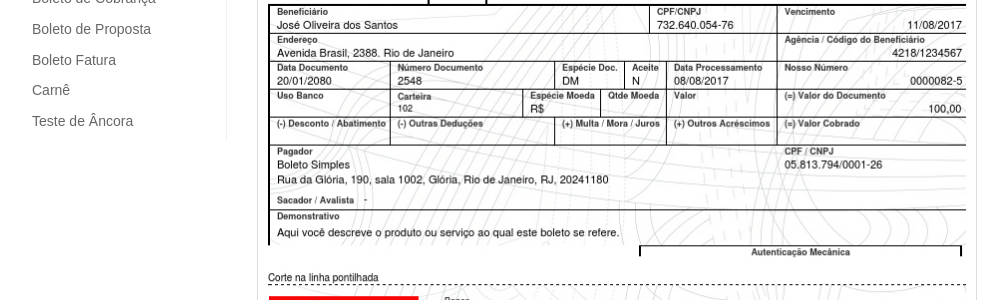
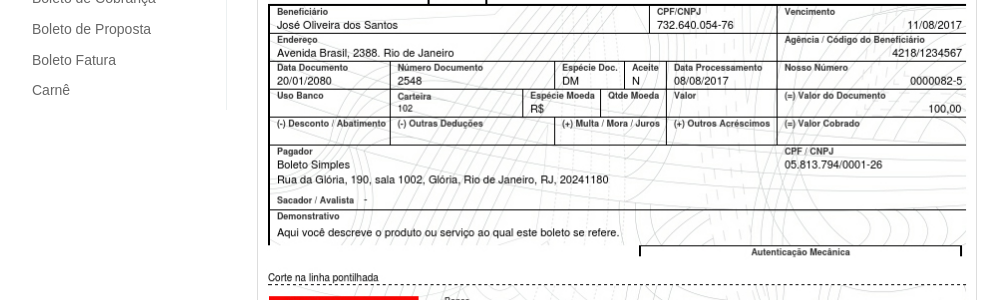
Before and after one commit to BoletoSimples/boletosimples-features, a Jekyll site: the page built from index.markdown, in a window 1280 px wide and 900 px high, scrolled down 417 px. Shown: the part 147-447 px from the top of the window, without its empty margins (143-1151 px from the left). Built offline with Jekyll 4.4.1, drawn with Linux system fonts in a browser that asks for light colours; some of the changed text lies outside the part shown.

Commit message:
Updated Index

```diff
--- a/index.markdown
+++ b/index.markdown
@@ -5,7 +5,6 @@
   boleto-de-proposta: Boleto de Proposta
   boleto-fatura: Boleto Fatura
   carnê: Carnê
-  Âncora-de-teste: Teste de Âncora
 layout: default
 ---
 
@@ -40,7 +39,3 @@
 O carnê é utilizado nas cobranças parceladas. Quando um valor de uma venda é parcelado em 2 ou mais vezes, você pode usar o carnê que nada mais é que um conjunto de boletos no mesmo valor com vencimentos seguidos em um intervalo mensal, bimestral, trimestral, semestral ou anual.
 
 ![02-164700c57d54f97bf780d7caf956a5fab8a9f4bc47344d08959434a4917e5197.jpg](/uploads/02-164700c57d54f97bf780d7caf956a5fab8a9f4bc47344d08959434a4917e5197.jpg)
-
-## Âncora de teste
-
-Apenas um teste
```
